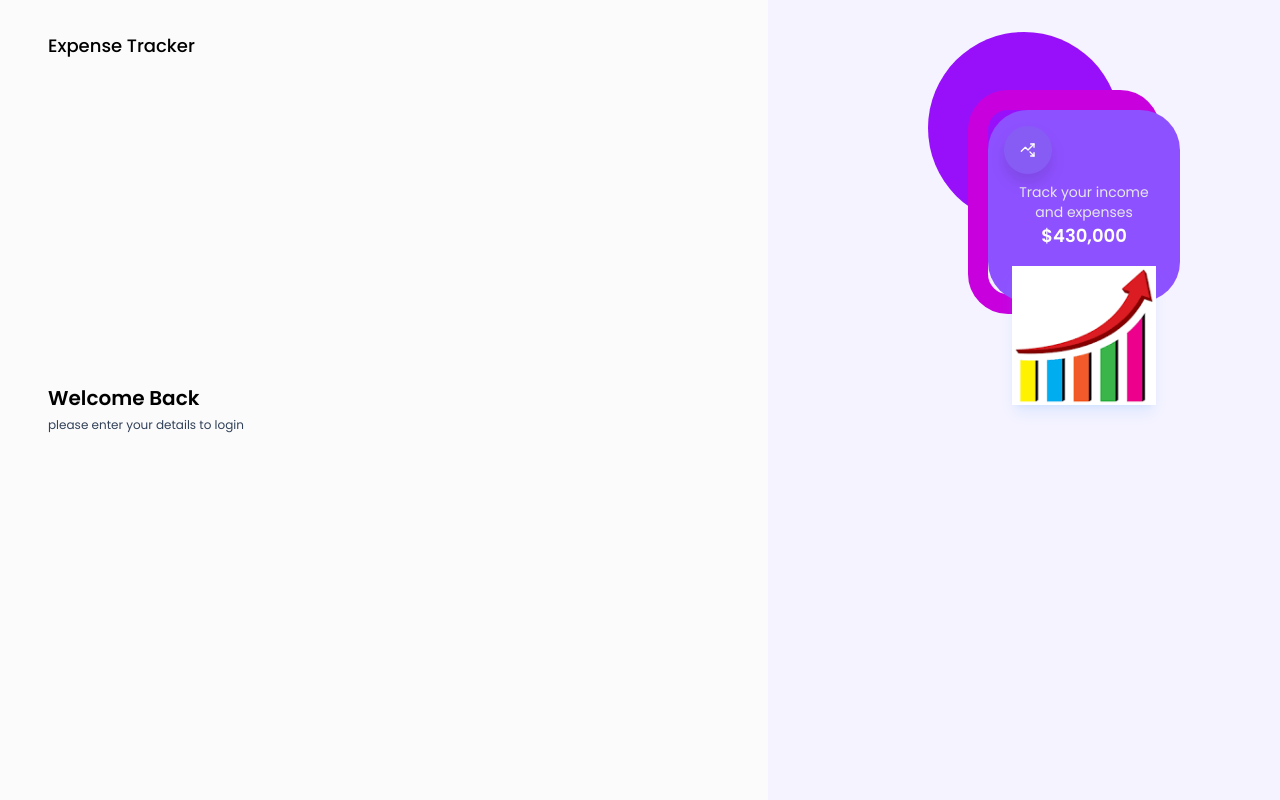
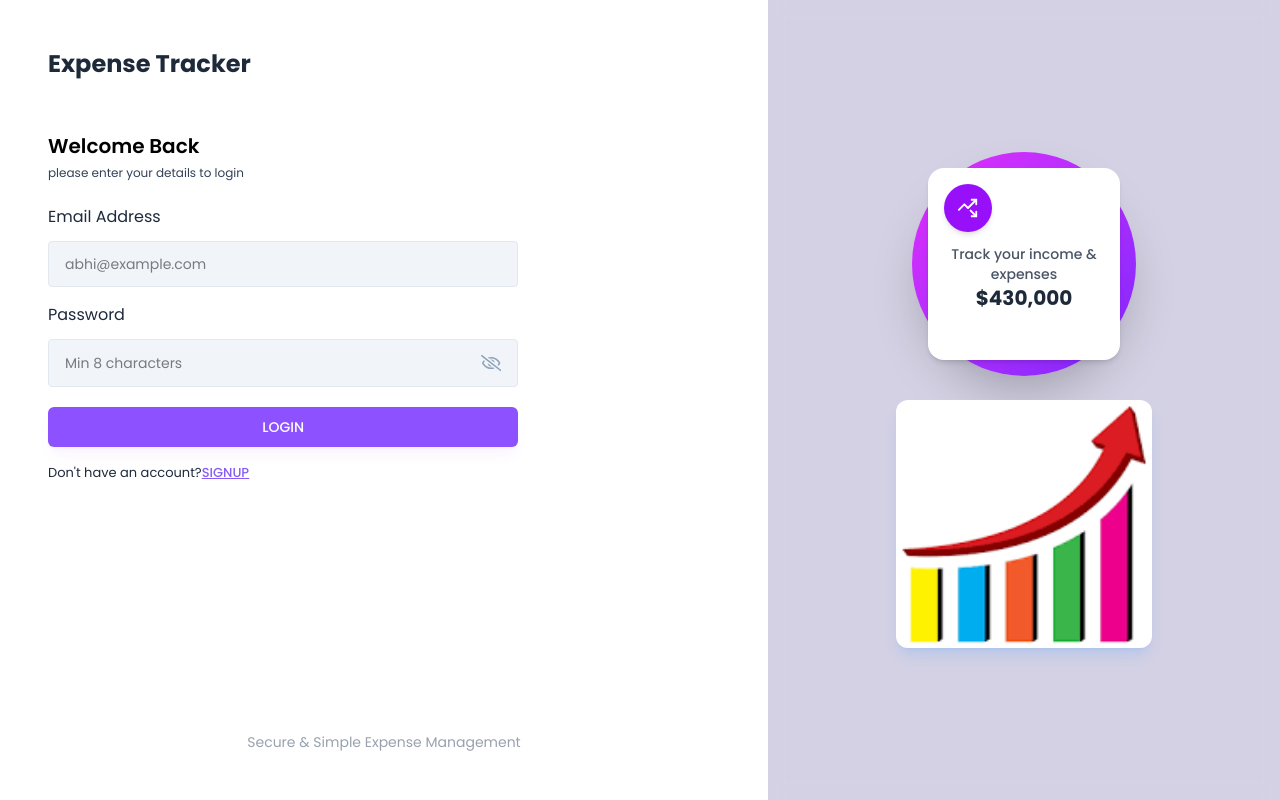
Before and after one commit to maneesha465/ExpenseTracker-FE, a React (Vite) app: page /login in a window 1280 px wide. Built offline with nearby package versions, Linux system fonts and the light colour scheme.

Commit message:
second commit

```diff
--- a/src/App.jsx
+++ b/src/App.jsx
@@ -13,7 +13,7 @@
         <Routes>
           <Route path="/" element={<Root />} />
           <Route path="/login" exact element={<Login />} />
-          <Route path="/sighup" exact element={<SignUp />} />
+          <Route path="/signup" exact element={<SignUp />} />
           <Route path="/dashboard" exact element={<Home />} />
           <Route path="/income" exact element={<Income />} />
           <Route path="/expense" exact element={<Expense />} />
--- /dev/null
+++ b/src/components/inputs/Input.jsx
@@ -0,0 +1,45 @@
+import React, { useState } from 'react'
+import { FaRegEye, FaRegEyeSlash } from 'react-icons/fa';
+
+
+export const Input = ({value, onChange, placeholder, label, type}) => {
+    const [showPassword, setShowPassword] = useState(false);
+
+    const toggleShowPassword = () => {
+        setShowPassword(!showPassword);
+
+    };
+
+    return (
+        <div>
+            <label className='text=[13px] text-slate-800'>{label}</label>
+            <div className='input-box'>
+                <input
+                    type={type == 'password' ? showPassword ? 'text' : 'password' : type}
+                    placeholder={placeholder}
+                    className="w-full bg-transparent outline-none"
+                    value={value}
+                    onChange={(e) => onChange(e)}
+                />
+                {type === "password" &&(
+                    <>
+                        {showPassword ? (
+                            <FaRegEye
+                                size={22}
+                                className="text=primary cursor-pointer"
+                                onClick={() => toggleShowPassword()}
+                            />
+                        ) : (
+                            <FaRegEyeSlash
+                                size={22}
+                                className="text-slate-400 cursor-pointer"
+                                onClick={() => toggleShowPassword()}
+                            />
+
+                        )}
+                    </>
+                )}
+            </div>
+        </div>
+    )
+}
--- a/src/components/layouts/AuthLayout.jsx
+++ b/src/components/layouts/AuthLayout.jsx
@@ -4,51 +4,53 @@
 
 export const AuthLayout = ({ children }) => {
   return (
-    <div className="flex">
+    <div className="flex h-screen overflow-hidden">
       {/* Left: Form area */}
-      <div className="w-screen h-screen md:w-[60vw] px-12 pt-8 pb-12">
-        <h2 className="text-lg font-medium text-black">Expense Tracker</h2>
-        {children}
+      <div className="w-full md:w-[60vw] p-8 md:p-12 flex flex-col justify-between bg-white">
+        <div>
+          <h2 className="text-2xl font-bold text-gray-800 mb-6">Expense Tracker</h2>
+          {children}
+        </div>
+        <p className="text-sm text-gray-400 text-center mt-10">Secure & Simple Expense Management</p>
       </div>
 
       {/* Right: Image + stats area */}
-      <div className="hidden md:flex w-[40vw] h-screen bg-violet-50 bg-auth-bg-img bg-cover bg-no-repeat bg-center overflow-hidden p-8 relative items-end">
-        <div className="flex flex-col justify-between items-center w-full h-full">
-          <div className="w-48 h-48 rounded-[40vw] bg-purple-600 relative">
-            <div className="w-48 h-56 rounded-[40px] border-[20px] border-fuchsia-600 absolute top-[30%] right-[-2.5rem]">
-              <div className="w-48 h-48 rounded-[40px] bg-violet-500 relative p-4 flex flex-col justify-between items-center">
-                {/* Stats */}
-                <StatsInfoCard
-                  icon={<LuTrendingUpDown />}
-                  label="Track your income and expenses"
-                  value="430,000"
-                  color="bg-primary"
-                />
-
-                {/* Image at bottom */}
-                <img
-                  src={loginImage}
-                  alt="Login"
-                  className="w-64 lg:w-[90%] shadow-lg shadow-blue-400/15 mt-4"
-                />
-              </div>
+      <div className="hidden md:flex w-[40vw] bg-violet-100 bg-auth-bg-img bg-cover bg-no-repeat bg-center relative items-center justify-center">
+        <div className="absolute inset-0 bg-black/10 backdrop-blur-sm z-0" />
+        <div className="relative z-10 flex flex-col items-center justify-center p-6 space-y-6">
+          {/* Circle Design */}
+          <div className="w-56 h-56 bg-gradient-to-br from-fuchsia-500 to-violet-600 rounded-full flex items-center justify-center shadow-2xl">
+            <div className="w-48 h-48 bg-white rounded-2xl p-4 flex flex-col justify-between items-center shadow-md">
+              <StatsInfoCard
+                icon={<LuTrendingUpDown size={22} />}
+                label="Track your income & expenses"
+                value="430,000"
+                color="bg-purple-600"
+              />
             </div>
           </div>
+
+          {/* Image below card */}
+          <img
+            src={loginImage}
+            alt="Login Visual"
+            className="w-64 max-w-xs rounded-xl shadow-lg shadow-blue-400/20"
+          />
         </div>
       </div>
     </div>
   );
 };
 
-// Corrected StatsInfoCard
+// Enhanced StatsInfoCard
 const StatsInfoCard = ({ icon, label, value, color }) => {
   return (
-    <div className="text-white text-center">
-      <div className={`w-12 h-12 flex items-center justify-center ${color} rounded-full drop-shadow-xl mb-2`}>
+    <div className="text-center">
+      <div className={`w-12 h-12 flex items-center justify-center ${color} text-white rounded-full shadow-md mb-3`}>
         {icon}
       </div>
-      <h6 className="text-sm text-gray-200">{label}</h6>
-      <span className="text-lg font-semibold">${value}</span>
+      <h6 className="text-sm text-gray-600 font-medium">{label}</h6>
+      <span className="text-xl font-bold text-gray-800">${value}</span>
     </div>
   );
 };
--- a/src/index.css
+++ b/src/index.css
@@ -19,3 +19,11 @@
     overflow-x: hidden;
   }
 }
+
+.input-box {
+  @apply w-full flex justify-between gap-3 text-sm text-black bg-slate-100 rounded px-4 py-3 mb-4  mt-3 border border-slate-200 outline-none;
+}
+
+.btn-primary {
+  @apply w-full text-sm font-medium text-white bg-violet-500 shadow-lg shadow-purple-600/5 p-[10px] rounded-md my-1 hover:bg-purple-600/15 hover:text-purple-600;
+}
--- a/src/pages/Auth/Login.jsx
+++ b/src/pages/Auth/Login.jsx
@@ -1,14 +1,74 @@
-import React from 'react'
+import React, { useState } from 'react'
 import { AuthLayout } from '../../components/layouts/AuthLayout'
+import {Link, useNavigate} from 'react-router-dom';
+import { Input } from '../../components/inputs/input';
+import { validateEmail } from '../../utils/helper';
+
 
 export const Login = () => {
-  return (
+  const [email, setEmail] = useState("");
+  const [password, setPassword] = useState("");
+  const [error, SetError] = useState(null);
+
+  const navigate = useNavigate();
+
+  //handle loginform submit
+  const handleLogin = async (e) =>{
+e.preventDefault();
+
+if(!validateEmail(email)) {
+  SetError("Please enter a valid email adddress.");
+  return;
+}
+
+if(!password){
+  SetError("Please enter tyhe password");
+  return;
+}
+SetError("")
+
+//Login API call
+  }
+
+    return (
     <AuthLayout>
       <div className='lg:w-[70%] h-3/4 md:h-full flex flex-col justify-center'>
         <h3 className='text-xl font-semibold text-black+'>Welcome Back</h3>
         <p className='text-xs text-slate-700 mt-[5px] mb-6'>
           please enter your details to login
         </p>
+
+<form onSubmit = {handleLogin}>
+  <Input
+  value = {email}
+  onChange={({target}) => setEmail(target.value)}
+  label = "Email Address"
+  placeholder = "abhi@example.com"
+  type = "text"
+   />
+
+ <Input
+  value = {password}
+  onChange={({target}) => setPassword(target.value)}
+  label = "Password"
+  placeholder = "Min 8 characters"
+  type = "password"
+   />
+
+   {error && <p className='text-red-500 text-xs pb-2.5'>{error}</p>}
+   <button type="submit" className='btn-primary'>
+    LOGIN
+   </button>
+   <p className='text-[13px] text-slate-800 mt-3'>
+    Don't have an account?{""}
+    <Link className='font-medium text-primary underline' to="/signup">
+    SIGNUP
+    </Link>
+   </p>
+
+</form>
+
+
       </div>
     </AuthLayout>
   )
--- a/src/pages/Auth/SignUp.jsx
+++ b/src/pages/Auth/SignUp.jsx
@@ -1,7 +1,102 @@
-import React from 'react'
+import React, { useState } from 'react'
+import { AuthLayout } from '../../components/layouts/AuthLayout'
+import {Link, useNavigate} from 'react-router-dom';
+import { Input } from '../../components/inputs/input';
+import { validateEmail } from '../../utils/helper';
+import { ProfilePhotoSelector } from '../../components/inputs/profilePhotoSelector';
 
 export const SignUp = () => {
-  return (
-    <div>SignUp</div>
+  const [profilePic, setprofilePic] = useState(null);
+  const [fullName, setFullName] = useState("");
+  const [email, setEmail] = useState("");
+  const [password,setPassword] = useState("");
+
+  const [error, SetError] = useState(null);
+
+  const navigate = useNavigate();
+
+  //Handle signup form submit
+
+  const handleSignUp = async (e) =>{
+    e.preventDefault();
+
+    let profileImageUrl = "";
+
+    if(!fullName) {
+      SetError("Please enter your name")
+      return;
+    }
+
+    if(!validateEmail(email)){
+      SetError("Please enter a valid email address")
+      return;
+
+    }
+
+    if(!password)
+      SetError("Please enter the password")
+    return;
+
+  }
+
+  SetError("")
+    return (
+    <AuthLayout>
+      <div className='lg:w-[100%] h-auto md:h-full mt-10 md:mt-0 flex flex-col justify-center '>
+        <h3 className='text-xl font-semibold text-black'>Create an Account</h3>
+        <p className='text-xs text-slate-700 mt-[5px] mb-6'>
+          Join us today by entering your details below.
+        </p>
+
+        <form onSubmit={handleSignUp}>
+
+          <ProfilePhotoSelector image={profilePic} setImage={setprofilePic}/>
+
+          <div className='grid grid-cols-1 md:grid-cols-2 gap-4'>
+
+<Input
+value={fullName}
+onChange={({ target }) => setFullName(target.value)}
+label="Full Name"
+placeholder="Jhone"
+type="text"
+/>
+
+<Input
+  value = {email}
+  onChange={({target}) => setEmail(target.value)}
+  label = "Email Address"
+  placeholder = "abhi@example.com"
+  type = "text"
+   />
+
+<div className='col-span-2'>
+ <Input
+  value = {password}
+  onChange={({target}) => setPassword(target.value)}
+  label = "Password"
+  placeholder = "Min 8 characters"
+  type = "password"
+   />
+   </div>
+
+          </div>
+
+{error && <p className='text-red-500 text-xs pb-2.5'>{error}</p>}
+   <button type="submit" className='btn-primary'>
+    SIGN UP
+   </button>
+   <p className='text-[13px] text-slate-800 mt-3'>
+   Already have an account?{""}
+    <Link className='font-medium text-primary underline' to="/login">
+    LOGIN
+    </Link>
+   </p>
+
+
+        </form>
+
+      </div>
+    </AuthLayout>
   )
 }
--- a/src/utils/helper.js
+++ b/src/utils/helper.js
@@ -0,0 +1,6 @@
+import React from 'react'
+
+export const validateEmail = (email) => {
+    const regex = /^[^\s@]+@[^\s@]+\.[^\s@]+$/;
+  return regex.test(email);
+};
```
Also changed, not shown: src/components/inputs/ProfilePhotoSelector.jsx (added, +68 -0 lines).
